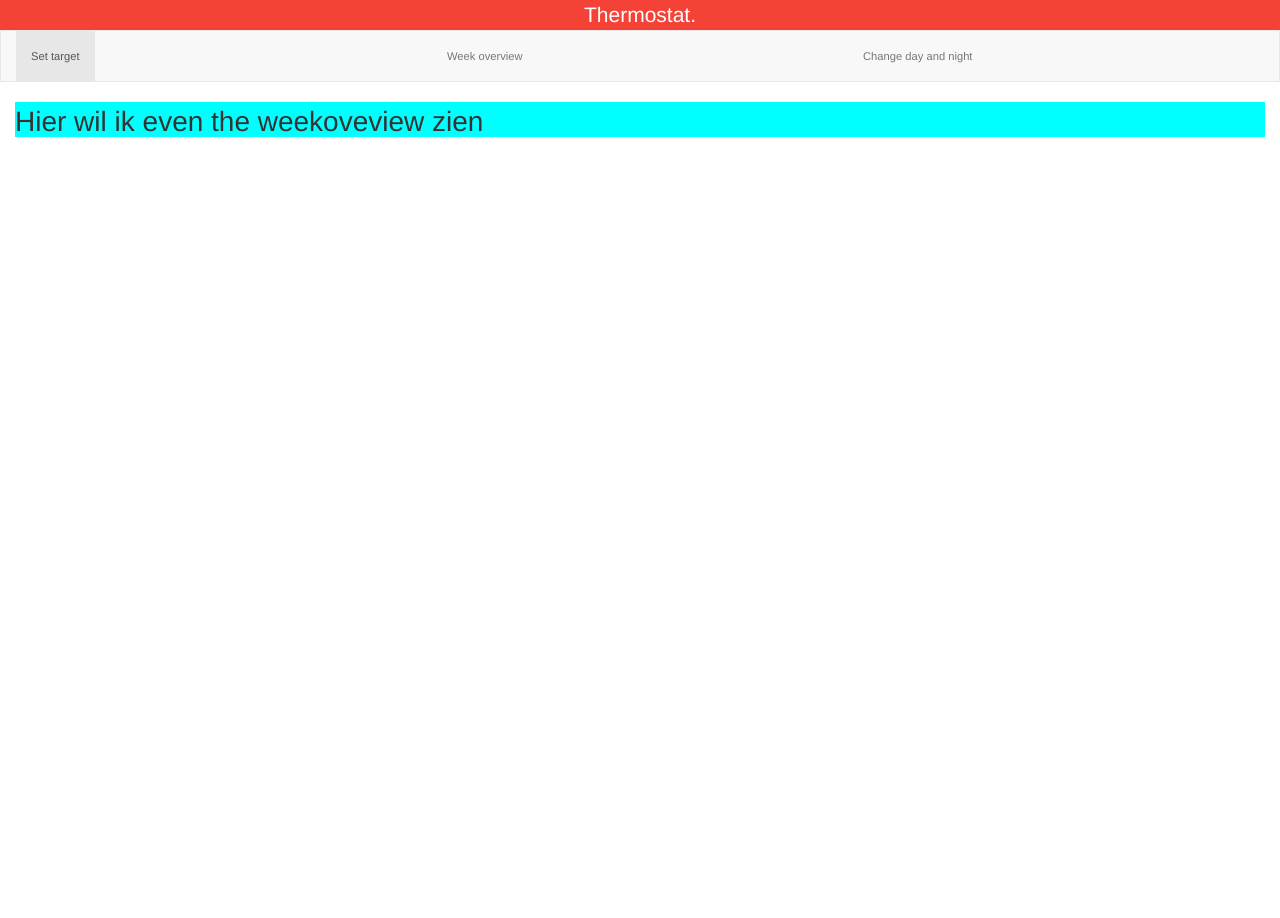
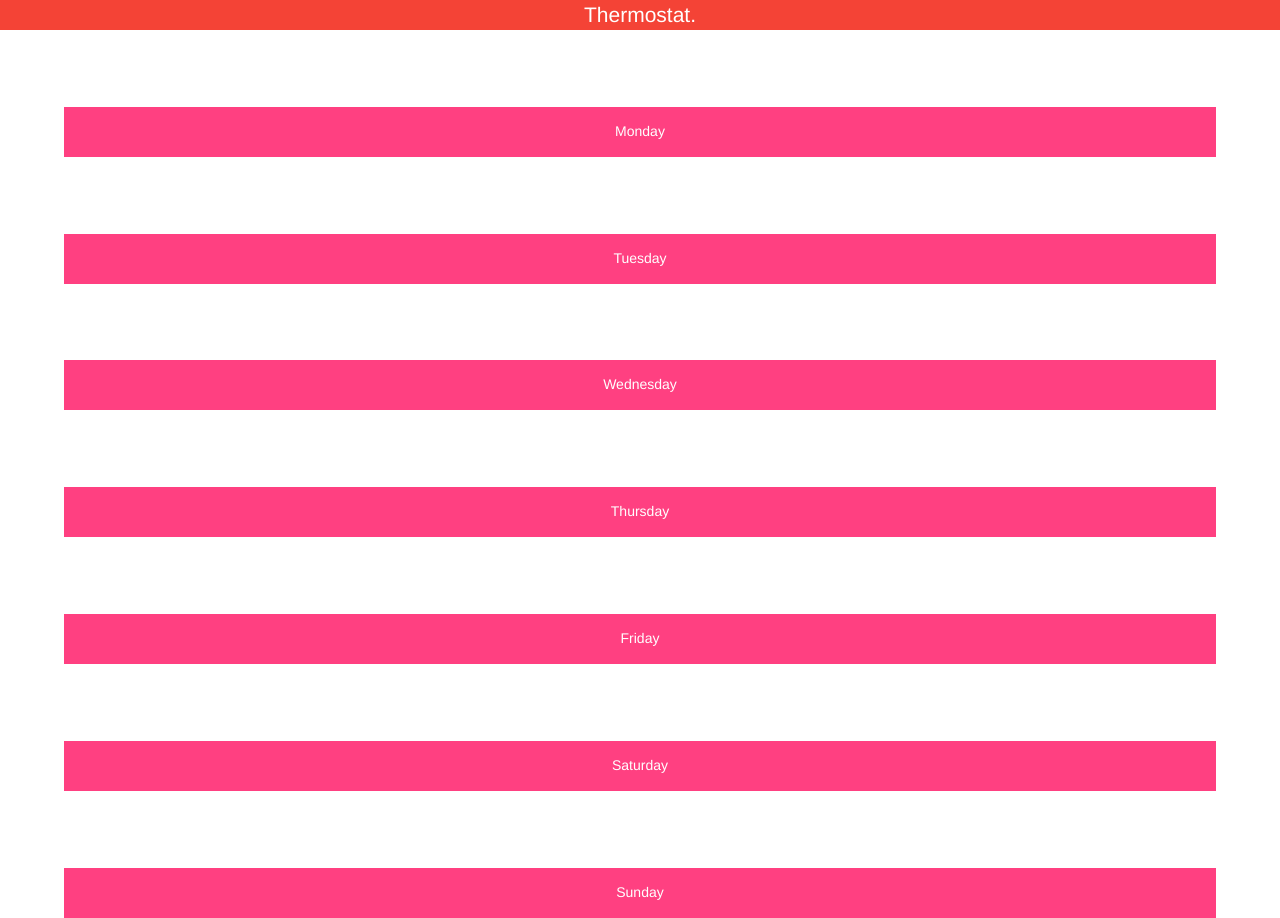
Before and after one commit to koenyyy/Thermostat, a plain HTML site: page weekOverview.html in a window 1280 px wide. Before the commit the page ends 800 px from the top, so only its background shows below. Drawn offline with Linux system fonts and the light colour scheme; no server answers.

Commit message:
week overview buttons

```diff
--- a/css/theme.css
+++ b/css/theme.css
@@ -76,3 +76,17 @@ nav li{
     height: 35px;
     background-color: aqua;
 }
+
+.row .btn{
+    display: block;
+    height: 50px;
+    width: 90%;
+    margin-left: 5%;
+    margin-top: 6%;
+    line-height: 35px;
+    text-align: center;
+    border-color: #FF4081;
+    border-radius: 0;
+    background-color: #FF4081;
+    vertical-align: middle;
+}
--- a/weekOverview.html
+++ b/weekOverview.html
@@ -17,26 +17,36 @@
         <div class="container-fluid">
         <div id="header" class="row">Thermostat.</div>
         </div>
-        <nav class="navbar navbar-default">
-          <div class="container-fluid">
-            <ul class="nav navbar-nav col-sm-3 col-xs-4">
-                <li class="active"><a href="index.html">Set target</a></li>
-            </ul>
-            <div class="col-xs-1"></div>
-            <ul class="nav navbar-nav col-sm-3 col-xs-4">
-                <li><a href="weekOverview.html">Week overview </a></li>
-            </ul>
-            <div class="col-xs-1"></div>
-            <ul class="nav navbar-nav col-sm-3 col-xs-4">
-                <li><a href="#">Change day and night</a></li>
-            </ul>
-          </div>
-        </nav>
 
-        <div class="container-fluid">
-            <div id="dataOverview"> Hier wil ik even the weekoveview zien </div>
+        <div class="box">
+        <div class="row container-fluid">
+            <a id="mondayBtn" class="btn btn-success" href="#" role="button">Monday</a>
         </div>
 
+        <div class="row container-fluid">
+            <a id="tuesdayBtn" class="btn btn-success" href="#" role="button">Tuesday</a>
+        </div>
+
+        <div class="row container-fluid">
+            <a id="wednesdayBtn" class="btn btn-success" href="#" role="button">Wednesday</a>
+        </div>
+
+        <div class="row container-fluid">
+            <a id="thursdayBtn" class="btn btn-success" href="#" role="button">Thursday</a>
+        </div>
+
+        <div class="row container-fluid">
+            <a id="fridayBtn" class="btn btn-success" href="#" role="button">Friday</a>
+        </div>
+
+        <div class="row container-fluid">
+            <a id="saturdayBtn" class="btn btn-success" href="#" role="button">Saturday</a>
+        </div>
+
+        <div class="row container-fluid">
+            <a id="sundayBtn" class="btn btn-success" href="#" role="button">Sunday</a>
+        </div>
+        </div>
 
     </body>
 </html>
```
